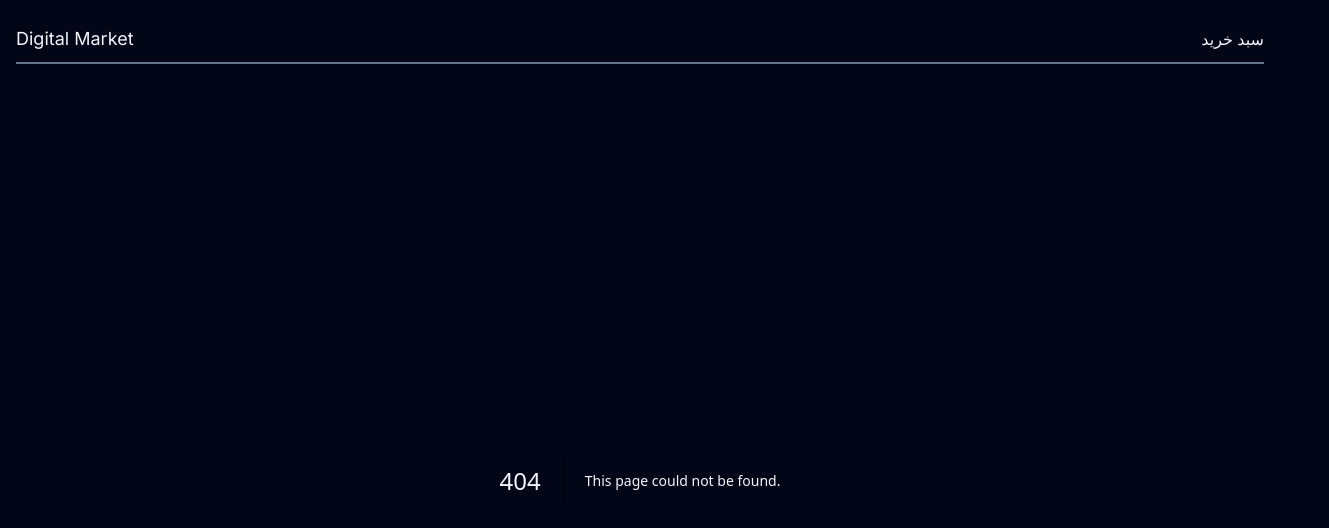
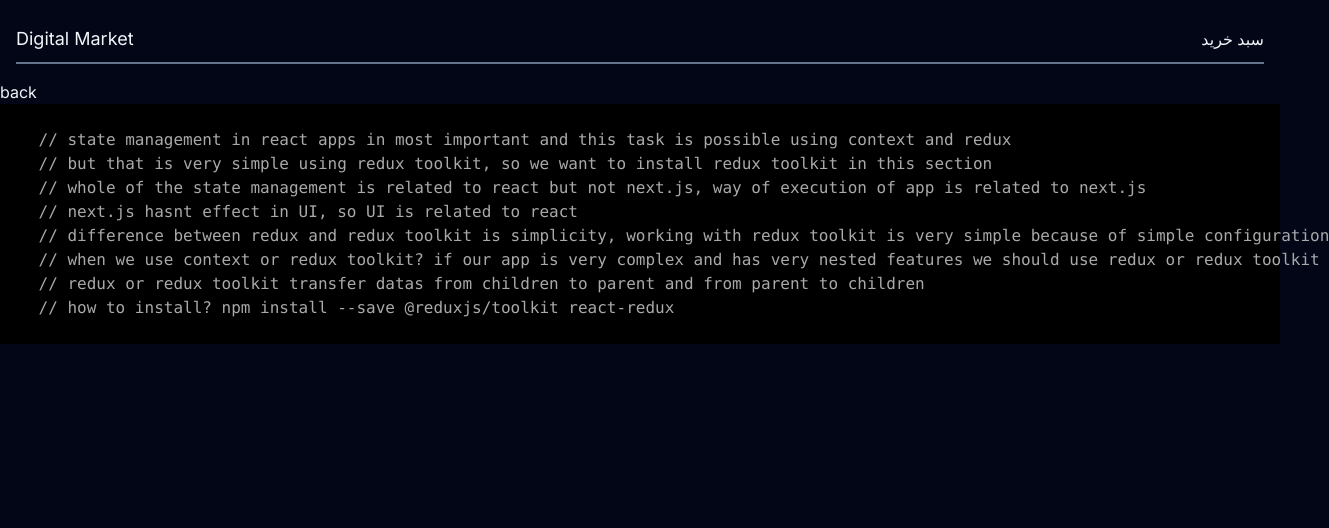
Before and after one commit to arefmaghdam/review-of-ts-nextjs13, a Next.js app: page /components/nextjs/install-redux-toolkit in a window 1280 px wide. Before the commit this address had no page. Shown: the top 528 px of the page, 1329 px wide, since content can reach past the window. Built offline with nearby package versions, Linux system fonts and the light colour scheme.

Commit message:
feat: review of redux toolkit installation and implementation

```diff
--- /dev/null
+++ b/src/app/components/nextjs/install-redux-toolkit/page.tsx
@@ -0,0 +1,26 @@
+import React, { FC } from "react";
+import CodePreview from "../../code-preview/code-preview";
+import Link from "next/link";
+
+const InstallReduxToolkit: FC = () => {
+  return (
+    <div>
+      <Link href="/">back</Link>
+      <CodePreview
+        imgURL=""
+        content={`
+    // state management in react apps in most important and this task is possible using context and redux
+    // but that is very simple using redux toolkit, so we want to install redux toolkit in this section
+    // whole of the state management is related to react but not next.js, way of execution of app is related to next.js
+    // next.js hasnt effect in UI, so UI is related to react
+    // difference between redux and redux toolkit is simplicity, working with redux toolkit is very simple because of simple configuration
+    // when we use context or redux toolkit? if our app is very complex and has very nested features we should use redux or redux toolkit
+    // redux or redux toolkit transfer datas from children to parent and from parent to children
+    // how to install? npm install --save @reduxjs/toolkit react-redux
+      `}
+      />
+    </div>
+  );
+};
+
+export default InstallReduxToolkit;
--- a/src/app/components/providers/next-provider.tsx
+++ b/src/app/components/providers/next-provider.tsx
@@ -5,12 +5,19 @@ const NextProvider: FC = () => {
   return (
     <div>
       <Link href="/components/nextjs/next.js13-review">next.js 13 review</Link>
-      <Link href="/components/nextjs/install-next.js-app">install next.js app</Link>
+      <Link href="/components/nextjs/install-next.js-app">
+        install next.js app
+      </Link>
       <Link href="/components/nextjs/using-next-fonts">using next fonts</Link>
-      <Link href="/components/nextjs/add-and-display-products">add and display products</Link>
+      <Link href="/components/nextjs/add-and-display-products">
+        add and display products
+      </Link>
       <Link href="/components/nextjs/product-component">product component</Link>
       <Link href="/components/nextjs/adding-navbar">adding navbar</Link>
       <Link href="/components/nextjs/use-client">use client</Link>
+      <Link href="/components/nextjs/install-redux-toolkit">
+        install redux toolkit
+      </Link>
     </div>
   );
 };
```
